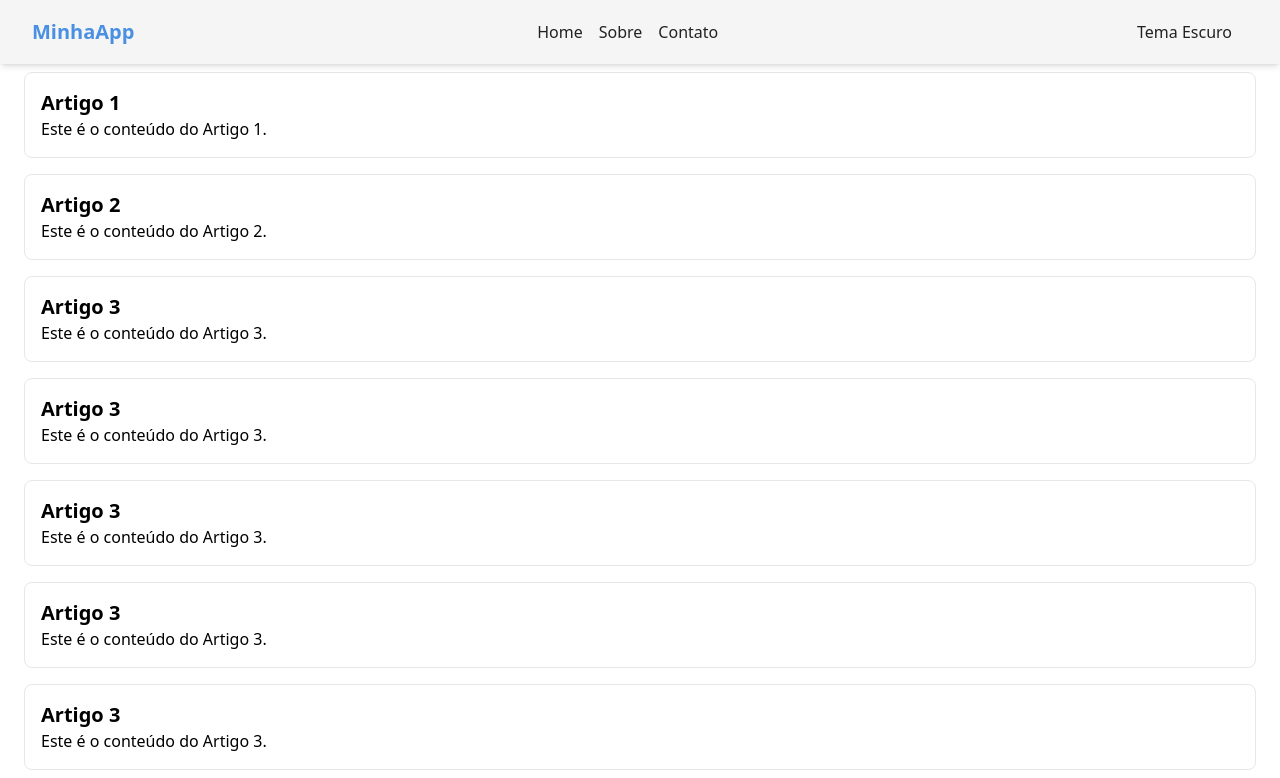
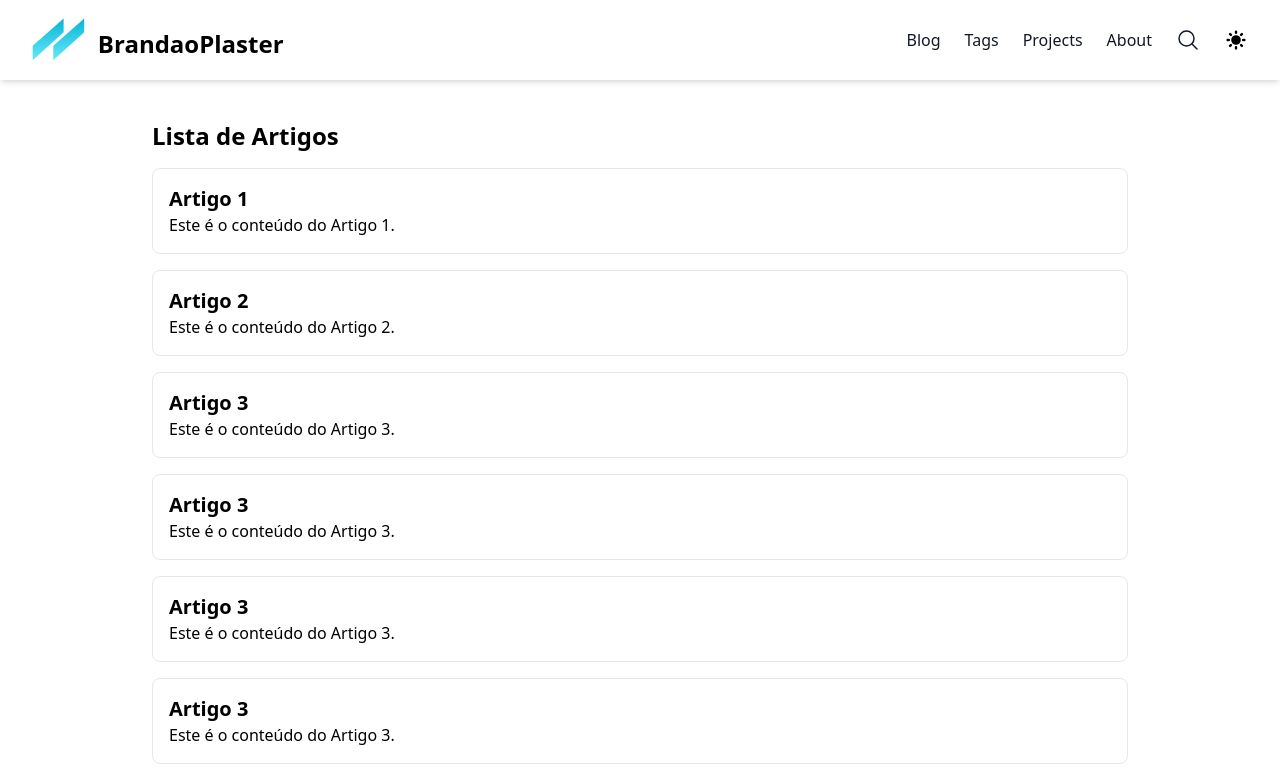
Before and after one commit to brandaoplaster/posts, a Vue app: page / in a window 1280 px wide. Shown: the top 778 px of the page. Built offline with nearby package versions, Linux system fonts and the light colour scheme.

Commit message:
feat: Adding main header component

```diff
--- a/src/App.vue
+++ b/src/App.vue
@@ -1,12 +1,12 @@
 <script setup lang="ts">
-import Navbar from './components/Navbar.vue';
+import MainHeader from './components/MainHeader.vue';
 </script>
 
 <template>
-   <div class="min-h-screen flex flex-col">
-    <Navbar />
-    <main class="flex-grow">
+  <section class="mx-auto max-w-3xl px-4 sm:px-6 xl:max-w-5xl xl:px-0">
+    <MainHeader />
+    <main class="container mx-auto pt-24">
       <router-view />
     </main>
-  </div>
+  </section>
 </template>
--- /dev/null
+++ b/src/components/MainHeader.vue
@@ -0,0 +1,75 @@
+<template>
+<header class="fixed top-0 left-0 h-20 w-full z-50 bg-white dark:bg-gray-950 flex items-center justify-between py-4 px-8 shadow-md">
+  <a class="break-words" aria-label="TailwindBlog" href="/">
+      <div class="flex items-center justify-between">
+        <div class="mr-3">
+          <svg xmlns="http://www.w3.org/2000/svg" xmlns:xlink="http://www.w3.org/1999/xlink" width="53.87"
+            height="43.61" viewBox="344.564 330.278 111.737 91.218">
+            <defs>
+              <linearGradient id="logo_svg__b" x1="420.97" x2="420.97" y1="331.28" y2="418.5"
+                gradientUnits="userSpaceOnUse">
+                <stop offset="0%" style="stop-color: #06b6d4; stop-opacity: 1"></stop>
+                <stop offset="100%" style="stop-color: #67e8f9; stop-opacity: 1"></stop>
+              </linearGradient>
+              <linearGradient id="logo_svg__d" x1="377.89" x2="377.89" y1="331.28" y2="418.5"
+                gradientUnits="userSpaceOnUse">
+                <stop offset="0%" style="stop-color: #06b6d4; stop-opacity: 1"></stop>
+                <stop offset="100%" style="stop-color: #67e8f9; stop-opacity: 1"></stop>
+              </linearGradient>
+              <path id="logo_svg__a" d="M453.3 331.28v28.57l-64.66 58.65v-30.08z"></path>
+              <path id="logo_svg__c" d="M410.23 331.28v28.57l-64.67 58.65v-30.08z"></path>
+            </defs>
+            <use xlink:href="#logo_svg__a" fill="url(#logo_svg__b)"></use>
+            <use xlink:href="#logo_svg__c" fill="url(#logo_svg__d)"></use>
+          </svg>
+        </div>
+        <div class="hidden h-6 text-2xl font-semibold sm:block">
+          BrandaoPlaster
+        </div>
+      </div>
+    </a>
+    <div class="flex items-center space-x-4 leading-5 sm:space-x-6">
+      <div
+        class="no-scrollbar hidden max-w-40 items-center space-x-4 overflow-x-auto sm:flex sm:space-x-6 md:max-w-72 lg:max-w-96">
+        <a class="block font-medium text-gray-900 hover:text-primary-500 dark:text-gray-100 dark:hover:text-primary-400"
+          href="/blog">Blog</a><a
+          class="block font-medium text-gray-900 hover:text-primary-500 dark:text-gray-100 dark:hover:text-primary-400"
+          href="/tags">Tags</a><a
+          class="block font-medium text-gray-900 hover:text-primary-500 dark:text-gray-100 dark:hover:text-primary-400"
+          href="/projects">Projects</a><a
+          class="block font-medium text-gray-900 hover:text-primary-500 dark:text-gray-100 dark:hover:text-primary-400"
+          href="/about">About</a>
+      </div>
+      <button aria-label="Search">
+        <svg xmlns="http://www.w3.org/2000/svg" fill="none" viewBox="0 0 24 24" stroke-width="1.5" stroke="currentColor"
+          class="h-6 w-6 text-gray-900 hover:text-primary-500 dark:text-gray-100 dark:hover:text-primary-400">
+          <path stroke-linecap="round" stroke-linejoin="round"
+            d="M21 21l-5.197-5.197m0 0A7.5 7.5 0 105.196 5.196a7.5 7.5 0 0010.607 10.607z"></path>
+        </svg>
+      </button>
+      <div class="mr-5 flex items-center">
+        <div class="relative inline-block text-left" data-headlessui-state="">
+          <div class="flex items-center justify-center hover:text-primary-500 dark:hover:text-primary-400">
+            <button aria-label="Theme switcher" id="headlessui-menu-button-:Rtpkqlb:" type="button" aria-haspopup="menu"
+              aria-expanded="false" data-headlessui-state="">
+              <svg xmlns="http://www.w3.org/2000/svg" viewBox="0 0 20 20" fill="currentColor"
+                class="group:hover:text-gray-100 h-6 w-6">
+                <path fill-rule="evenodd"
+                  d="M10 2a1 1 0 011 1v1a1 1 0 11-2 0V3a1 1 0 011-1zm4 8a4 4 0 11-8 0 4 4 0 018 0zm-.464 4.95l.707.707a1 1 0 001.414-1.414l-.707-.707a1 1 0 00-1.414 1.414zm2.12-10.607a1 1 0 010 1.414l-.706.707a1 1 0 11-1.414-1.414l.707-.707a1 1 0 011.414 0zM17 11a1 1 0 100-2h-1a1 1 0 100 2h1zm-7 4a1 1 0 011 1v1a1 1 0 11-2 0v-1a1 1 0 011-1zM5.05 6.464A1 1 0 106.465 5.05l-.708-.707a1 1 0 00-1.414 1.414l.707.707zm1.414 8.486l-.707.707a1 1 0 01-1.414-1.414l.707-.707a1 1 0 011.414 1.414zM4 11a1 1 0 100-2H3a1 1 0 000 2h1z"
+                  clip-rule="evenodd"></path>
+              </svg>
+            </button>
+          </div>
+        </div>
+      </div>
+      <button aria-label="Toggle Menu" class="sm:hidden">
+        <svg xmlns="http://www.w3.org/2000/svg" viewBox="0 0 20 20" fill="currentColor"
+          class="h-8 w-8 text-gray-900 hover:text-primary-500 dark:text-gray-100 dark:hover:text-primary-400">
+          <path fill-rule="evenodd"
+            d="M3 5a1 1 0 011-1h12a1 1 0 110 2H4a1 1 0 01-1-1zM3 10a1 1 0 011-1h12a1 1 0 110 2H4a1 1 0 01-1-1zM3 15a1 1 0 011-1h12a1 1 0 110 2H4a1 1 0 01-1-1z"
+            clip-rule="evenodd"></path>
+        </svg>
+      </button>
+    </div>
+  </header>
+</template>
```
